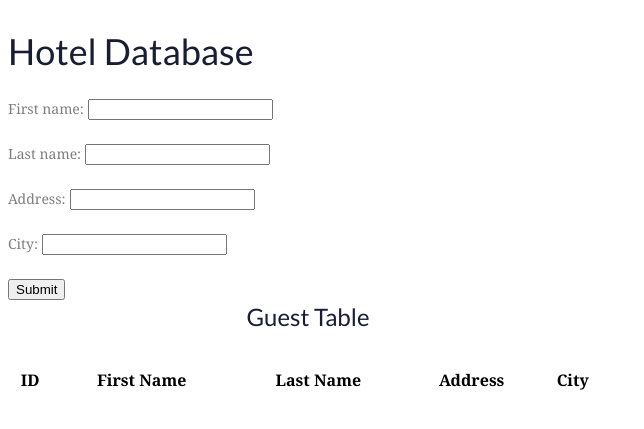
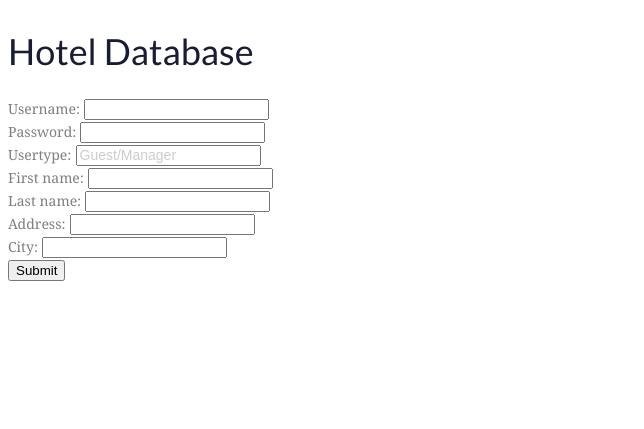
Before and after one commit to Melissa-Harris-umich/DatabaseHotel, a PHP site: page /register.php in a window 1280 px wide. Shown: the top 429 px of the page, without its empty margins (0-644 px from the left). Run offline with PHP 8.4, Linux system fonts and the light colour scheme; data that the repository does not hold is empty; style sheets or scripts are compiled from the project's sources.

Commit message:
Additions: Username, password and usertype were added to the registration. The login for users can now be verified correctly

```diff
--- a/register.php
+++ b/register.php
@@ -8,7 +8,7 @@
  <?php
    $con = mysql_connect('localhost', 'root','usbw'); /*Function used
    to connect to database*/
-   $db = mysql_select_db('421 Database');
+   $db = mysql_select_db('hotel_db');
    if($con) //Verify  connection to database
    {
     //echo "Successfully connected to the database";
@@ -25,18 +25,24 @@
 
 
 <!---Input form here HTML ---->
-<form action="/github/databasehotel/action_page.php" method="post" name="action" value="updateG">
+<form action="action_page.php" method="post" name="action" value="updateG">
   <!---Name of table column goes in the name= field-->
 
   <div>
+  <label>Username:</label>
+  <input type="text" id="username" name="username"><br>
+  <label>Password:</label>
+  <input type="password" id="password" name="password"><br>
+  <label>Usertype:</label>
+  <input type="text" id="usertype" name="usertype" placeholder = "Guest/Manager"><br>
   <label>First name:</label>
-  <input type="text" id="Fname" name="GFname"><br><br>
+  <input type="text" id="Fname" name="GFname"><br>
   <label>Last name:</label>
-  <input type="text" id="Lname" name="GLname"><br><br>
+  <input type="text" id="Lname" name="GLname"><br>
   <label>Address:</label>
-  <input type="text" id="address" name="GAddress"><br><br>
+  <input type="text" id="address" name="GAddress"><br>
   <label>City:</label>
-  <input type="text" id="city" name="GCity"><br><br>
+  <input type="text" id="city" name="GCity"><br>
   <input type="submit" value="Submit" >
 </div>
 </form>
@@ -45,47 +51,6 @@
 
 
 
-<?php
-//Get table data
-$query = "SELECT * FROM guest ";//Display info within Database
-$result =mysql_query($query);
-?>
-<!-----shows guest table----------->
-<table  style="width:600px; line-height:40px;" id="Guest_Table">
-
-<tr>
- <th colspan="5"><h3>Guest Table</h3></th>
-</tr>
-<th> ID</th>
-<th>First Name</th>
-<th>Last Name</th>
-<th>Address</th>
-<th>City</th>
-</tr>
-
-<?php
-
- //Table data taken from assigned variables, displays guest data in Front-end table
- while($row = mysql_fetch_assoc($result))
- {
-
- ?>
- <tr>
- <td><?php echo  $row['GuestID']; ?></td>
- <td><?php echo  $row['GFname']; ?></td>
- <td><?php echo  $row['GLname']; ?></td>
- <td><?php echo  $row['GAddress']; ?></td>
- <td><?php echo  $row['GCity']; ?></td>
-
- </tr>
-
- <?php
- }
-     ?>
-
-
- </table>
-
 
 
 </body>
```
Also changed, not shown: action_page.php (+4 -4 lines), index.php (+7 -6 lines).
